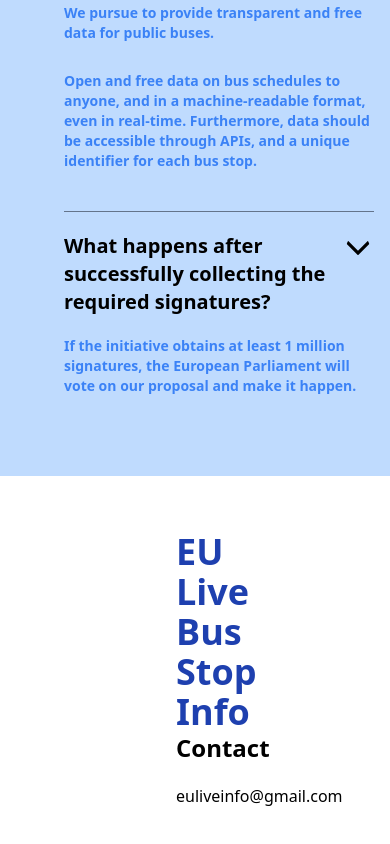
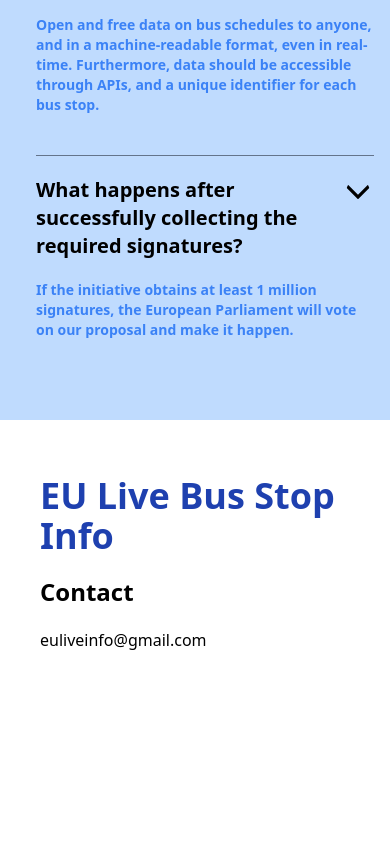
Before and after one commit to code-and-relax/Lucas-Web, a website with bundled scripts: page src/index.html in a window 390 px wide. Shown: the part 4676-5520 px from the top of the page. After the commit the page ends 5368 px from the top, so only its background shows below. Built offline with nearby package versions, Linux system fonts and the light colour scheme.

Commit message:
The footer is now responsive.

```diff
--- a/src/index.html
+++ b/src/index.html
@@ -123,7 +123,7 @@
 
         <!-- FAQ Section -->
         <section id="sixthSection"
-            class="flex flex-wrap flex-col justify-center items-center content-center pb-20 font-bold w-full h-full space-x-12 space-y-20 bg-blue-200 pl-10 pr-10 sm:pl-24 sm:pr-24 md:pl-44 md:pr-44 lg:pl-64 lg:pr-64 xl:pl-72 xl:pr-72 pt-32">
+            class="flex flex-wrap flex-col justify-center items-center content-center pb-20 font-bold w-full h-full space-x-12 space-y-20 bg-blue-200 pl-3 pr-10 sm:pl-24 sm:pr-24 md:pl-44 md:pr-44 lg:pl-64 lg:pr-64 xl:pl-72 xl:pr-72 pt-32">
             <!-- Section Heading -->
             <span class="font-bold text-blue-800 justify-center items-center pl-10 text-4xl">
                 FAQs
@@ -212,8 +212,9 @@
     </main>
 
     <!-- Footer section with contact info and additional links -->
-    <footer class="flex flex-wrap justify-between w-full h-fit pt-14 pb-10 px-44">
-        <span class="text-blue-800 font-extrabold text-4xl">EU Live Bus Stop Info</span>
+    <footer
+        class="flex flex-wrap justify-between w-full h-fit pt-14 pb-10 pl-10 pr-10 sm:pl-24 sm:pr-24 md:pl-44 md:pr-44 lg:pl-64 lg:pr-64 xl:pl-72 xl:pr-72">
+        <span class="text-blue-800 font-extrabold text-4xl pb-5">EU Live Bus Stop Info</span>
         <div class="flex flex-wrap flex-col space-y-5">
             <span class="font-bold text-black text-2xl">Contact</span>
             <span class="hover:underline hover:text-blue-800 hover:cursor-pointer">
```
